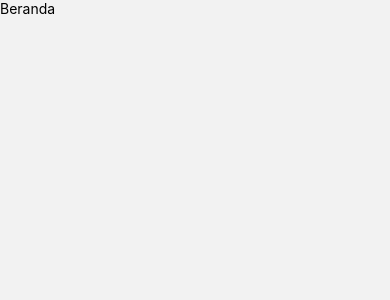
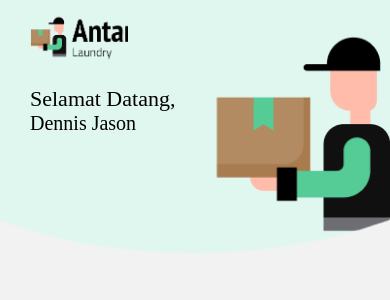
Before and after one commit to djsn98/laundry-online, a React Native app in the folder LaundryOnlineApp/: screen /Home in a window 390 px wide. Before the commit this address had no page. Shown: the top 300 px of the page. Built offline with nearby package versions, Linux system fonts and the light colour scheme.

Commit message:
Add header background

```diff
--- a/LaundryOnlineApp/src/pages/Home/index.js
+++ b/LaundryOnlineApp/src/pages/Home/index.js
@@ -1,14 +1,49 @@
 import React from 'react'
-import { StyleSheet, Text, View } from 'react-native'
+import { Dimensions, Image, ImageBackground, StyleSheet, Text, View } from 'react-native'
+import { ImageHeader, Logo } from '../../assets'
 
 const Home = () => {
     return (
-        <View>
-            <Text>Beranda</Text>
+        <View style={styles.page}>
+            <ImageBackground source={ImageHeader} style={styles.header}>
+                <Image source={Logo} style={styles.logo} />
+                <View style={styles.hello}>
+                    <Text style={styles.selamat}>Selamat Datang,</Text>
+                    <Text style={styles.username}>Dennis Jason</Text>
+                </View>
+            </ImageBackground>
         </View>
     )
 }
 
 export default Home
 
-const styles = StyleSheet.create({})
+const windowWidth = Dimensions.get('window').width
+const windowHeight = Dimensions.get('window').height
+
+const styles = StyleSheet.create({
+    page: {
+        flex: 1
+    },
+    header: {
+        width: windowWidth,
+        height: windowHeight * 0.3,
+        paddingHorizontal: 30,
+        paddingTop: 10
+    },
+    logo: {
+        width: windowWidth * 0.25,
+        height: windowHeight * 0.06
+    },
+    hello: {
+        marginTop: windowHeight * 0.030
+    },
+    selamat: {
+        fontSize: 22,
+        fontFamily: 'TitilliumWeb-Regular'
+    },
+    username: {
+        fontSize: 20,
+        fontFamily: 'TitilliumWeb-Bold'
+    }
+})
```
